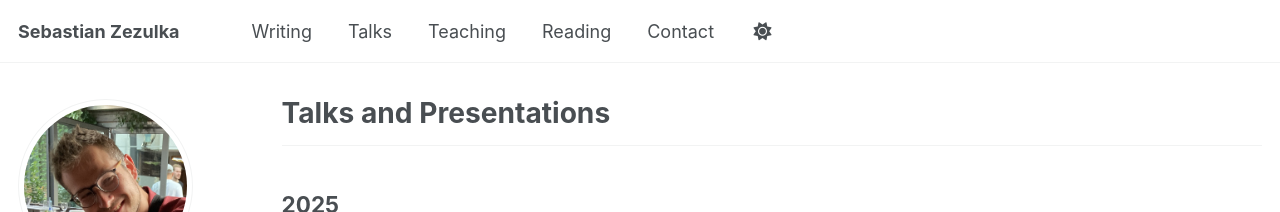
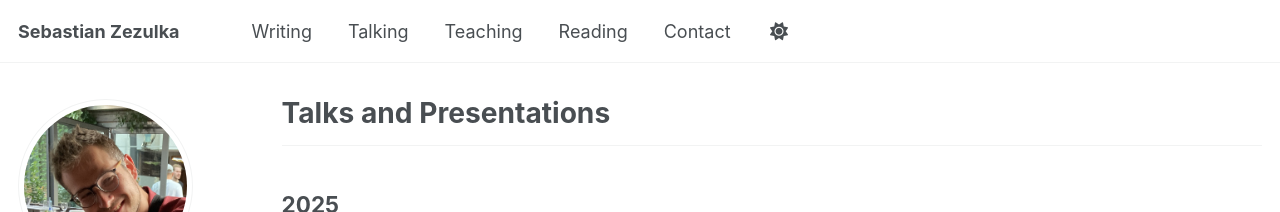
Before and after one commit to sezezulka/sezezulka.github.io, a Jekyll site: the page built from _pages/talks.md, in a window 1280 px wide. Shown: the top 212 px of the page. Built offline with Jekyll 4.4.1, drawn with Linux system fonts in a browser that asks for light colours; some web fonts are replaced; a script that is not in the unit is left out.

Commit message:
talking menu

```diff
--- a/_data/navigation.yml
+++ b/_data/navigation.yml
@@ -11,8 +11,8 @@ main:
   - title: "Writing"
     url: /writing/
 
-  - title: "Talks"
-    url: /talks/
+  - title: "Talking"
+    url: /talking/
 
   - title: "Teaching"
     url: /teaching/
--- a/_pages/talks.md
+++ b/_pages/talks.md
@@ -1,7 +1,7 @@
 ---
 layout: archive
 title: "Talks and Presentations"
-permalink: /talks/
+permalink: /talking/
 author_profile: true
 ---
 
```
